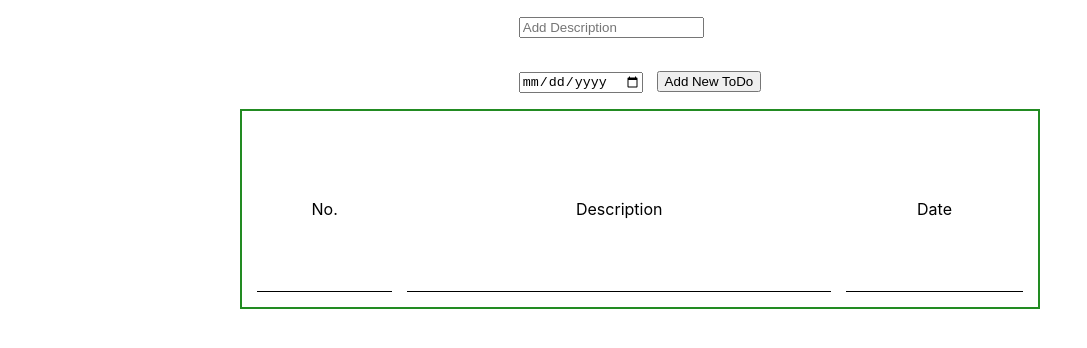
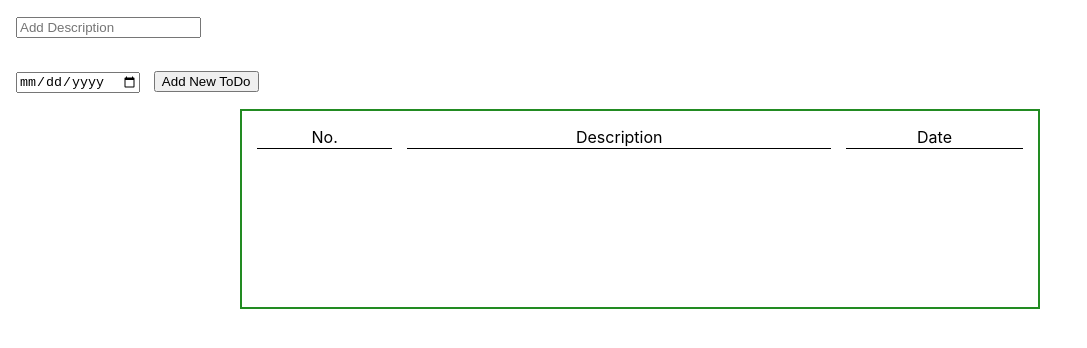
Before and after one commit to saadhma/ReactJS-demo-project, a React (Create React App) app: page / in a window 1280 px wide. Shown: the top 348 px of the page, without its empty margins (0-1087 px from the left). Built offline with nearby package versions, Linux system fonts and the light colour scheme.

Commit message:
todo list task converted to functional component approach

```diff
--- a/src/App.css
+++ b/src/App.css
@@ -28,6 +28,12 @@
   color: #61dafb;
 }
 
+.input-group {
+  width: 100%;
+  justify-content: center;
+  align-items: center;
+}
+
 .container {
   padding: 1em;
 }
@@ -44,6 +50,10 @@
   flex-direction:  column;
   justify-content: center;
   align-items: center;
+}
+
+.btn-outline {
+  width: 15%;
 }
 
 .optionbtn {
--- a/src/App.js
+++ b/src/App.js
@@ -1,75 +1,88 @@
 import './App.css';
-import React, { Component } from 'react';
+import React, { useState } from 'react';
 
-class App extends Component {
+export default function App() {
 
-  state = {
-    editing: false,
-    id: "",
-    valueDate: "",
-    valueDescription: "",
-    todos: []
+  const todosData = [];
 
+  const [todos, setTodosList] = useState(todosData);
+  const [editing, setEditing] = useState(false);
+  const [valueId, setValueId] = useState("");
+  const [valueDate, setValueDate] = useState("");
+  const [valueDescription, setValueDescription] = useState("");
+
+  const handleChangeDate = (event) => {
+    const date = event.target.value;
+    setValueDate(date);
   }
 
-  getTime() {
-    const d = new Date();
-    const n = d.getTime();
-    return n;
+  const handleChangeDescription = (event) => {
+    const description = event.target.value;
+    setValueDescription(description);
   }
 
-  handleDelete(itemId) {
-    const updatedTodoList = this.state.todos.filter((t) => {
-      return t.id !== itemId
-    });
-    this.setState({ todos: updatedTodoList });
+  const enableEditing = (todoItem) => {
+    setEditing(true);
+    setValueId(todoItem.id);
+    setValueDate(todoItem.date);
+    setValueDescription(todoItem.description);
   }
 
-  addNewTodo = (valueDate, valueDescription) => {
-    if (valueDate && valueDescription) {
-      const temp = [...this.state.todos]
-      temp.push(
-        {
-          id: this.getTime(),
-          valueDate: valueDate,
-          valueDescription: valueDescription,
+  function clearInput() {
+    setValueDescription("");
+    setValueDate("");
   }
-      );
-      this.setState({todos:temp})
-      this.setState({ valueDate: valueDate, valueDescription: valueDescription })
+
+  function addTodo(date, description) {
+    if (date !== "" && description !== "") {
+      let todoItem = {
+        id: Math.random(),
+        date: date,
+        description: description
+      }
+        setTodosList((todosData) => [...todosData, todoItem]);
+      clearInput();
     } else {
-      alert("Please Add Description & Date");
+      alert("Please add Date and Description");
     }
   }
 
-  editItem(todo) {
-    this.setState({
-      id: todo.id,
-      valueDate: todo.valueDate,
-      valueDescription: todo.valueDescription,
-      editing: true
-    });
+  function editTodo(id, date, description) {
+    if (date !== "" && description !== "") {
+      setTodosList(todos => todos.filter((item) => {
+        if (item.id === id) {
+          return (
+            item.date = date,
+            item.description = description
+          );
+        }
+        return todos;
+      }));
+      setEditing(false);
+    } else {
+      alert("Please add Date and Description");
+    }
+    clearInput();
   }
 
-  editTodo = (valueDate, valueDescription) => {
-    this.state.todos.map((item) => {
-      if (item.id === this.state.id) {
+  const deleteTodo = (id) => {
+    setTodosList(todos => todos.filter((item) => item.id !== id));
+  };
+
   return (
-          item.valueDate = valueDate,
-          item.valueDescription = valueDescription
-        );
+    <div className="input-group">
+      <div className="container">
+        <input type="text" id="todoValueDescription" placeholder="Add Description" onChange={handleChangeDescription} value={valueDescription} />
+      </div>
+      <div className="container">
+        <input type="date" id="todoValueDate" placeholder="Add Date" onChange={handleChangeDate} value={valueDate} />
+        &nbsp;&nbsp;&nbsp;
+        {!editing ?
+          <button onClick={() => addTodo(valueDate, valueDescription)} type="button">Add New ToDo</button> :
+          <button onClick={() => editTodo(valueId, valueDate, valueDescription)} type="button">Edit ToDo</button>
         }
-      return this.state.todos
-    });
-    this.setState({ valueDate: valueDate, valueDescription: valueDescription, id: "", editing: false })
-  }
-
-  render() {
-    return (
+      </div>
       <div className="table-outline">
-        {this.state.editing ?
-          <EditTodo editTodoItem={this.editTodo} valueDate={this.state.valueDate} valueDescription={this.state.valueDescription} /> :
-          <AddTodo addTodoItem={this.addNewTodo} />}
         <table className="table">
           <thead>
             <tr>
@@ -78,126 +91,25 @@ class App extends Component {
               <td>Date</td>
             </tr>
           </thead>
-          {this.state.todos.map((todo, index) => {
+          <tbody>
+          {todos.map((todo, index) => {
             return (
-              <tbody key={todo.id}>
-                <tr>
+                <tr key={todo.id}>
                   <td>{index + 1}</td>
-                  <td>{todo.valueDescription}</td>
-                  <td>{todo.valueDate}</td>
-                  <td style={{ width: 100 }} className="text-center">
+                  <td>{todo.description}</td>
+                  <td>{todo.date}</td>
+                  <td className="btn-outline">
                   <div className="optionbtn">
-                      <button disabled={this.state.editing} onClick={this.editItem.bind(this, todo)}>Edit</button>
-                      <button onClick={this.handleDelete.bind(this, todo.id)}>Delete</button>
+                      <button onClick={() => enableEditing(todo)} >Edit</button>
+                      <button onClick={() => deleteTodo(todo.id)} >Delete</button>
                       </div>
                   </td>
                 </tr>
+            );
+          })}
           </tbody>
-            )
-          })}
         </table>
-      </div>
-    );
-  }
-}
-
-export default App;
-
-class AddTodo extends Component {
-
-  constructor(props) {
-    super(props);
-    this.state = {
-      addDate: "",
-      addDescription: "",
-    }
-  }
-
-
-  handleChangeDate = (e) => {
-    this.setState({
-      addDate: e.target.value
-    });
-  }
-
-  handleChangeDescription = (e) => {
-    this.setState({
-      addDescription: e.target.value
-    });
-  }
-
-  clearInput = () => {
-    document.getElementById("todoValueDate").value = "";
-    document.getElementById("todoValueDescription").value = "";
-    this.setState({ addDate: "", addDescription: "" });
-  }
-
-  addTodo = () => {
-    this.props.addTodoItem(this.state.addDate, this.state.addDescription);
-    this.clearInput();
-  }
-
-  render() {
-    return (
-      <div className="input-group">
-        <div className="container">
-          <input type="text" id="todoValueDescription" placeholder="Add Description" onChange={this.handleChangeDescription} />
-        </div>
-        <div className="container">
-          <input type="date" id="todoValueDate" placeholder="Add Date" onChange={this.handleChangeDate} />
-          &nbsp;&nbsp;&nbsp;
-          <button onClick={this.addTodo} type="button">Add New ToDo</button>
       </div>
     </div>
   );
 }
-}
-
-class EditTodo extends Component {
-
-  constructor(props) {
-    super(props);
-    this.state = {
-      editDate: this.props.valueDate,
-      editDescription: this.props.valueDescription,
-    }
-  }
-
-  handleChangeDate = (e) => {
-    this.setState({
-      editDate: e.target.value
-    });
-  }
-
-  handleChangeDescription = (e) => {
-    this.setState({
-      editDescription: e.target.value
-    });
-  }
-
-  clearInput = () => {
-    document.getElementById("todoValueDate").value = "";
-    document.getElementById("todoValueDescription").value = "";
-    this.setState({ editDate: "", editDescription: "" });
-  }
-
-  editTodo = () => {
-    this.props.editTodoItem(this.state.editDate, this.state.editDescription);
-    this.clearInput();
-  }
-
-  render() {
-    return (
-      <div className="input-group">
-        <div className="container">
-          <input type="text" id="todoValueDescription" name='description' placeholder="Add Description" onChange={this.handleChangeDescription} value={this.state.editDescription} />
-        </div>
-        <div className="container">
-          <input type="date" id="todoValueDate" name='date' placeholder="Add Date" onChange={this.handleChangeDate} value={this.state.editDate} />
-          &nbsp;&nbsp;&nbsp;
-          <button onClick={this.editTodo} type="button">Edit ToDo</button>
-        </div>
-      </div>
-    );
-  }
-}
```
Lines whose indentation alone changed are shown as unchanged.
